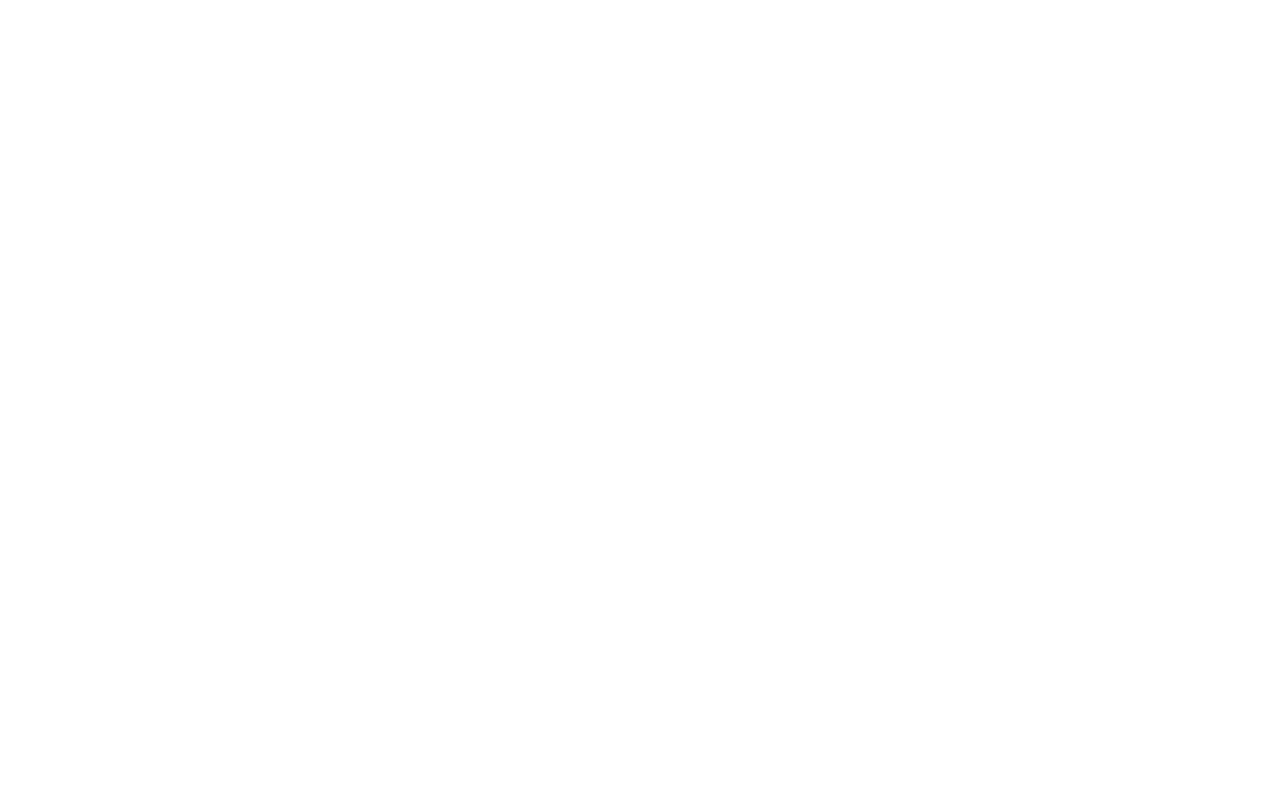
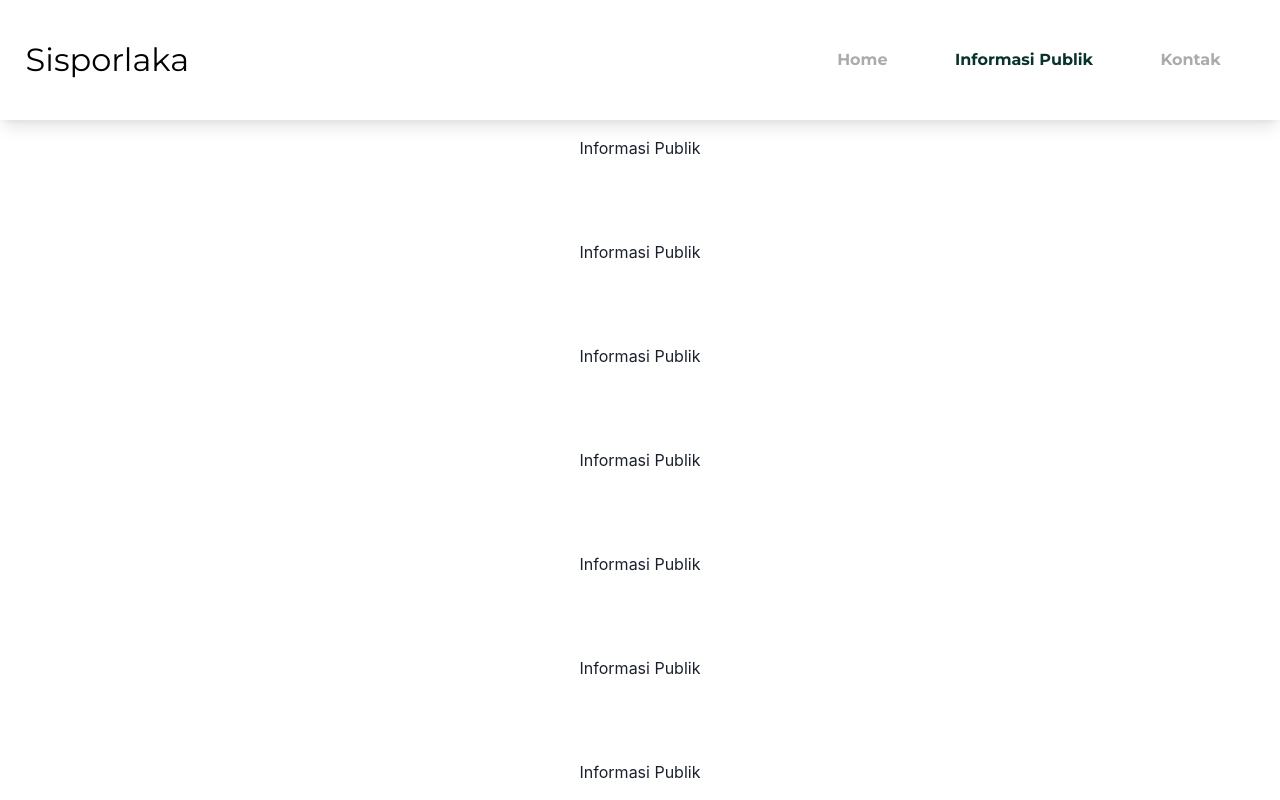
Before and after one commit to mayonice1424/Sisporlaka, a React (Create React App) app: page /informasi in a window 1280 px wide. Before the commit this address had no page. Built offline with nearby package versions, Linux system fonts and the light colour scheme.

Commit message:
menambahkan halaman home

```diff
--- a/src/App.css
+++ b/src/App.css
@@ -38,7 +38,7 @@
 #root{
   width: 100%;
   height: 100%;
-  overflow-y: hidden !important;;
+  overflow-y: hidden !important;
 }
 
 .App {
--- a/src/App.js
+++ b/src/App.js
@@ -2,7 +2,7 @@ import "./App.css";
 import React from 'react';
 import { BrowserRouter as Router,Routes, Route } from 'react-router-dom';
 import Home from './page/home';
-import About from './page/about';
+import Informasi from './page/informasi';
 import Kontak from './page/kontak';
 import Login from './page/login';
 
@@ -14,7 +14,7 @@ function App() {
 
     <Routes>
         <Route path='/' element={<Home />} />
-        <Route path='/about' element={<About />} />
+        <Route path='/informasi' element={<Informasi />} />
         <Route path='/kontak' element={<Kontak />} />
         <Route path='/login' element={<Login />} />
     </Routes>
--- a/src/page/about.js
+++ /dev/null
@@ -1,16 +0,0 @@
-import { Flex } from '@chakra-ui/react'
-import React from 'react'
-import Navbar from './navbar'
-
-function About() {
-  return (
-    <>
-    <Navbar />
-    <Flex>
-      <h1>About</h1>
-    </Flex>
-    </>
-  )
-}
-
-export default About
--- a/src/page/home.js
+++ b/src/page/home.js
@@ -1,4 +1,4 @@
-import { Flex } from '@chakra-ui/react'
+import { Box, Flex,Text } from '@chakra-ui/react'
 import React from 'react'
 import Navbar from './navbar'
 
@@ -6,8 +6,18 @@ function Home() {
   return (
     <>
     <Navbar />
-    <Flex width={'100%'} height={'85vh'}>
-      <Flex width={'100%'} height={'100%'} bg={'red'}><h1>Home</h1></Flex>
+    <Flex width={'100%'} top={'15vh'} height={'85vh'} bg={'white'} justifyContent={'center'} alignItems={'center'} alignContent={'center'} position={'absolute'} zIndex={'-1'}>
+      <Flex alignItems={'center'} alignContent={'center'} overflowY={'scroll'} flexDir={'column'} maxHeight={'85vh'} width={'60%'} height={'100%'} justifyContent={'center'} >
+        <Text paddingY={'10'}>Home</Text>
+        <Text paddingY={'10'}>Home</Text>
+        <Text paddingY={'10'}>Home</Text>
+        <Text paddingY={'10'}>Home</Text>
+        <Text paddingY={'10'}>Home</Text>
+        <Text paddingY={'10'}>Home</Text>
+        <Text paddingY={'10'}>Home</Text>
+        <Text paddingY={'10'}>Home</Text>
+        <Text paddingY={'10'}>Home</Text>
+      </Flex>
     </Flex>
     </>
   )
--- /dev/null
+++ b/src/page/informasi.js
@@ -0,0 +1,26 @@
+import { Flex, Text } from '@chakra-ui/react'
+import React from 'react'
+import Navbar from './navbar'
+
+function Informasi() {
+  return (
+    <>
+    <Navbar />
+    <Flex width={'100%'} top={'15vh'} height={'85vh'} bg={'white'} justifyContent={'center'} alignItems={'center'} alignContent={'center'} position={'absolute'} zIndex={'-1'}>
+      <Flex alignItems={'center'} alignContent={'center'} overflowY={'scroll'} flexDir={'column'} maxHeight={'85vh'} width={'60%'} height={'100%'} justifyContent={'center'} >
+        <Text paddingY={'10'}>Informasi Publik</Text>
+        <Text paddingY={'10'}>Informasi Publik</Text>
+        <Text paddingY={'10'}>Informasi Publik</Text>
+        <Text paddingY={'10'}>Informasi Publik</Text>
+        <Text paddingY={'10'}>Informasi Publik</Text>
+        <Text paddingY={'10'}>Informasi Publik</Text>
+        <Text paddingY={'10'}>Informasi Publik</Text>
+        <Text paddingY={'10'}>Informasi Publik</Text>
+        <Text paddingY={'10'}>Informasi Publik</Text>
+      </Flex>
+    </Flex>
+    </>
+  )
+}
+
+export default Informasi
--- a/src/page/kontak.js
+++ b/src/page/kontak.js
@@ -1,12 +1,22 @@
-import { Flex } from '@chakra-ui/react'
+import { Flex, Text } from '@chakra-ui/react'
 import React from 'react'
 import Navbar from './navbar';
 function Kontak() {
   return (
     <>
     <Navbar />
-    <Flex>
-      <h1>Kontak</h1>
+    <Flex width={'100%'} top={'15vh'} height={'85vh'} bg={'white'} justifyContent={'center'} alignItems={'center'} alignContent={'center'} position={'absolute'} zIndex={'-1'}>
+      <Flex alignItems={'center'} alignContent={'center'} overflowY={'scroll'} flexDir={'column'} maxHeight={'85vh'} width={'60%'} height={'100%'} justifyContent={'center'} >
+        <Text paddingY={'10'}>Kontak</Text>
+        <Text paddingY={'10'}>Kontak</Text>
+        <Text paddingY={'10'}>Kontak</Text>
+        <Text paddingY={'10'}>Kontak</Text>
+        <Text paddingY={'10'}>Kontak</Text>
+        <Text paddingY={'10'}>Kontak</Text>
+        <Text paddingY={'10'}>Kontak</Text>
+        <Text paddingY={'10'}>Kontak</Text>
+        <Text paddingY={'10'}>Kontak</Text>
+      </Flex>
     </Flex>
     </>
   )
--- a/src/page/navbar.js
+++ b/src/page/navbar.js
@@ -5,13 +5,13 @@ import './navbar.css'
 const Navbar = () => {
   return (
     <>
-    <Flex height={'15vh'} bgColor={'white'} p={10} boxShadow={'lg'} blur={4} width={'100%'} justify={'flex-start'} alignItems={'center'} flexDir={'row'} alignContent={'center'} pl={'2%'} py={'2%'} pr={'2%'} background={'white'}>
+    <Flex height={'15vh'} bgColor={'white'} position={'absolute'} zIndex={'1'} p={10} boxShadow={'lg'} blur={4} width={'100%'} justify={'flex-start'} alignItems={'center'} flexDir={'row'} alignContent={'center'} pl={'2%'} py={'2%'} pr={'2%'} background={'white'}>
     <Flex float={'left'} mr={'50%'}>
         <Text color={'black'} fontWeight={'regular'} fontFamily={'var(--font-family-secondary)'} fontSize={'var(--header-1)'}>Sisporlaka</Text>
       </Flex>
       <Flex id={'navbar'} justifyContent={'space-around'} width={'100%'}>
             <NavLink to="/"><Text className='navbar active' fontWeight={'bold'} fontFamily={'var(--font-family-secondary)'}>Home</Text></NavLink>
-            <NavLink to="/about"><Text  className='navbar'  fontWeight={'bold'} fontFamily={'var(--font-family-secondary)'}>About</Text></NavLink>
+            <NavLink to="/informasi"><Text  className='navbar'  fontWeight={'bold'} fontFamily={'var(--font-family-secondary)'}>Informasi Publik</Text></NavLink>
             <NavLink to="/kontak"><Text  className='navbar' fontWeight={'bold'} fontFamily={'var(--font-family-secondary)'}>Kontak</Text></NavLink>
       </Flex>
     </Flex>
```
